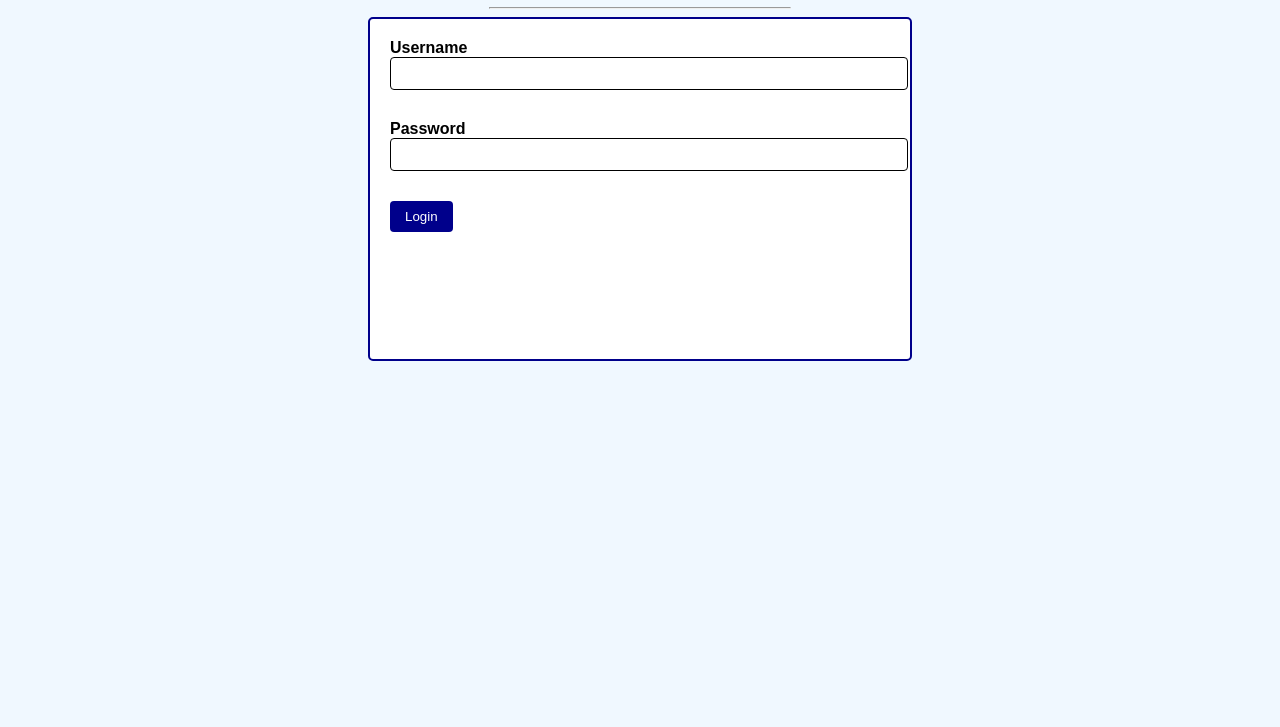
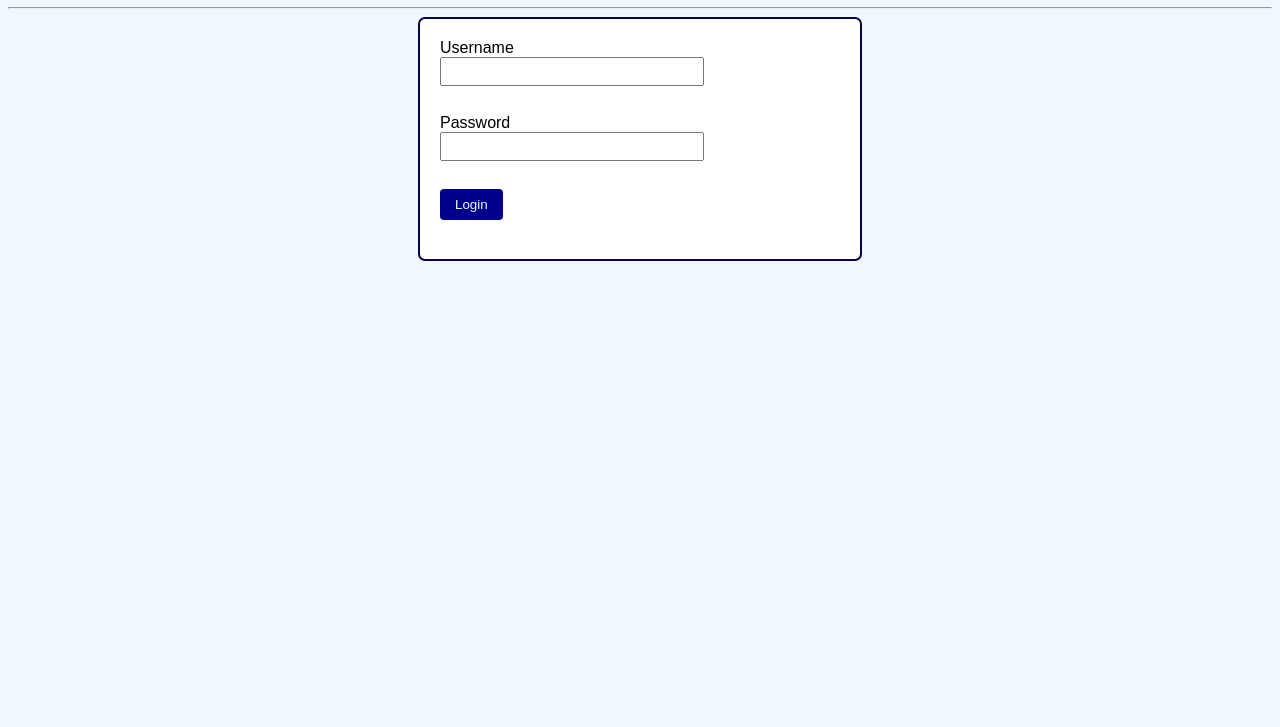
Before and after one commit to anshikabadala/Wt_Project, a plain HTML site: page login.html in a window 1280 px wide. Shown: the part 73-800 px from the top of the page. Drawn offline with Linux system fonts and the light colour scheme.

Commit message:
Update login.css

```diff
--- a/login.css
+++ b/login.css
@@ -5,45 +5,30 @@ body{
 
 h1{
     text-align: center;
-    color: darkblue;
-}
-
-hr{
-    width: 300px;
+    color: brown;
 }
 
 form{
-    width: 500px;
-    height: 300px;
+    width: 400px;
+    height: 200px;
     margin: auto;
-    background-color: white;
+    background: white;
     padding: 20px;
-    border: 2px solid darkblue;
-    border-radius: 5px;
-}
-
-label{
-    font-weight: bold;
+    border: 2px solid rgb(7, 6, 74);
+    border-radius: 7px;
 }
 
 input[type="text"],
 input[type="password"]{
-    width: 100%;
-    padding: 8px;
-    margin-bottom: 12px;
-    border: 1px solid black;
-    border-radius: 4px;
+    width: 250px;
+    padding: 5px;
+    margin-bottom: 10px;
 }
 
 input[type="submit"]{
     background-color: darkblue;
-    color: white;
+    color: aliceblue;
     padding: 8px 15px;
     border: none;
     border-radius: 4px;
-    cursor: pointer;
 }
-
-input[type="submit"]:hover{
-    background-color: navy;
-}
```
